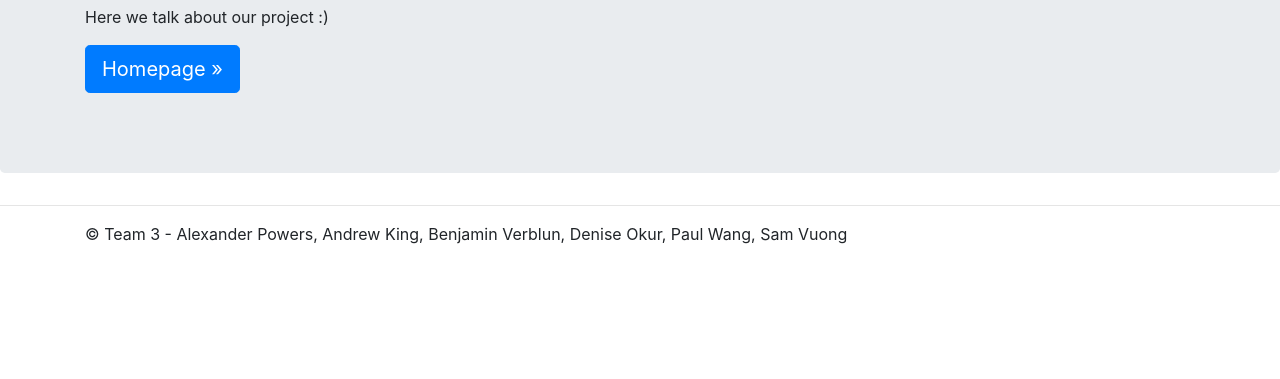
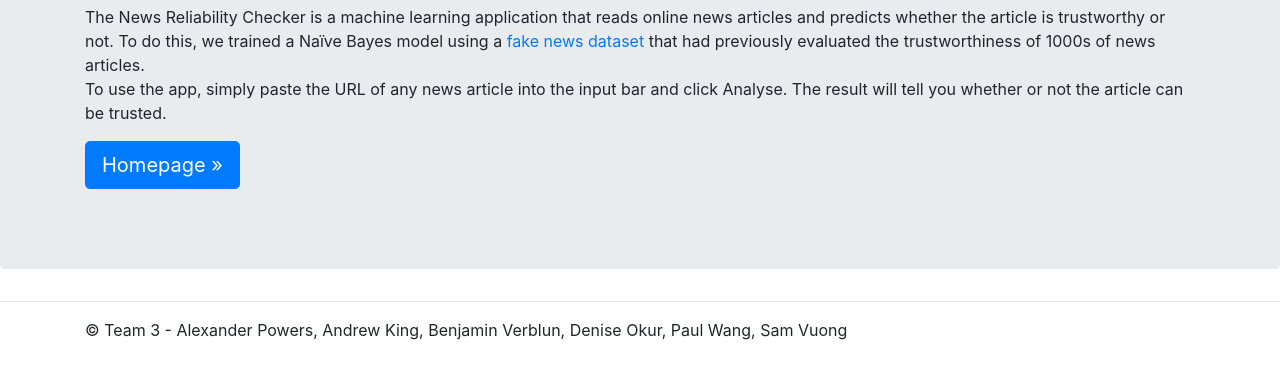
Before and after one commit to alexanderbpowers/project-4-team-3-machine-learning, a plain HTML site: page templates/about.html in a window 1280 px wide. Shown: the part 209-588 px from the top of the page. Drawn offline with nearby package versions, Linux system fonts and the light colour scheme.

Commit message:
Update about.html

```diff
--- a/templates/about.html
+++ b/templates/about.html
@@ -37,7 +37,8 @@
         <div class="jumbotron">
             <div class="container">
             <h1 class="display-3">About Us</h1>
-            <p>Here we talk about our project :) </p>
+            <p>The News Reliability Checker is a machine learning application that reads online news articles and predicts whether the article is trustworthy or not. To do this, we trained a Naïve Bayes model using a <a href="https://www.kaggle.com/competitions/fake-news/">fake news dataset</a> that had previously evaluated the trustworthiness of 1000s of news articles. <br>
+              To use the app, simply paste the URL of any news article into the input bar and click Analyse. The result will tell you whether or not the article can be trusted. </p>
             <p><a class="btn btn-primary btn-lg" href="/" role="button"> Homepage &raquo;</a></p>
             </div>
         </div>
```
